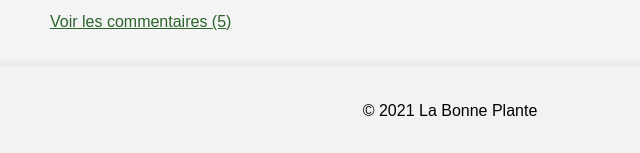
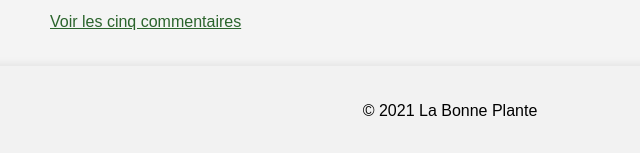
Before and after one commit to bretheskevin/ynov-accessibility, a website built with Vite: page homepage.html in a window 1280 px wide. Shown: the part 754-907 px from the top of the page, 190-830 px from the left. Built offline with nearby package versions, Linux system fonts and the light colour scheme.

Commit message:
minor text change

```diff
--- a/homepage.html
+++ b/homepage.html
@@ -60,7 +60,7 @@
           ultricies. Definitionemet legere nihil. Adipiscingantiopam turpis donec mutat. Etnostra adipiscing cu mandamus
           quo. Molestieadhuc ac quaerendum iudicabit constituam solet himenaeos cum dolores lacus adhuc ornare ultricies
           prodesset sententiae.</p>
-        <a href="#" aria-label="Voir les commentaires pour Article 2">Voir les commentaires (5)</a>
+        <a href="#" aria-label="Voir les commentaires pour Article 2">Voir les cinq commentaires</a>
       </div>
       <div class="article-image">
         <img src="https://placehold.co/600x400" alt="Image représentant l'article 2">
```
